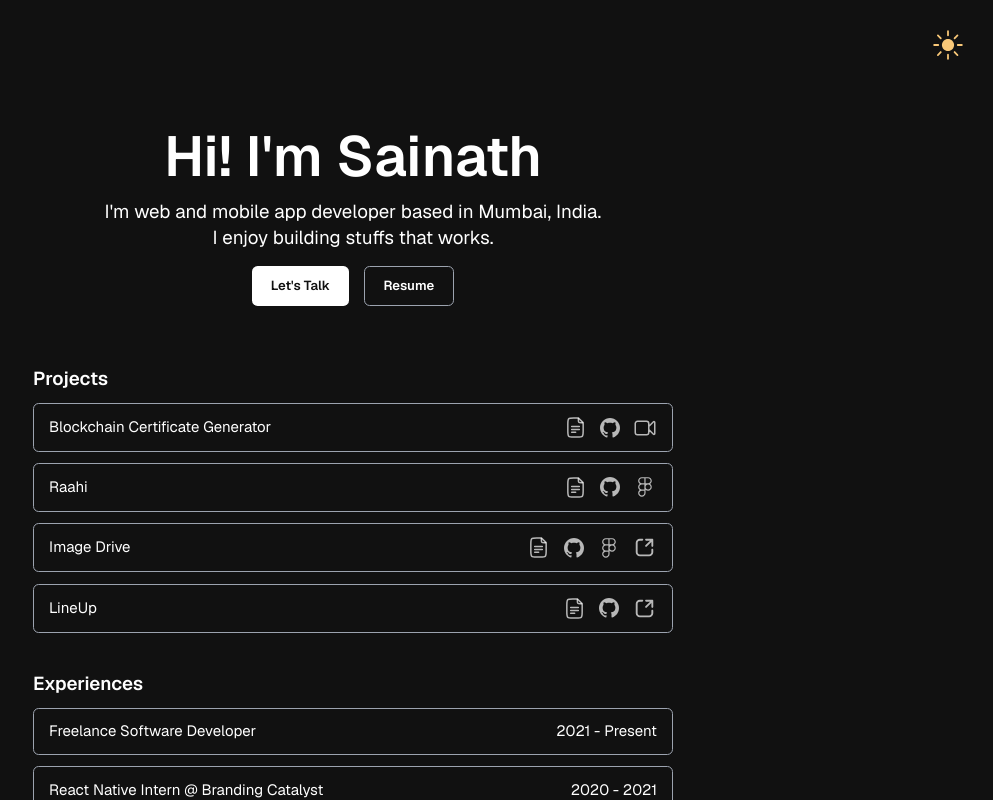
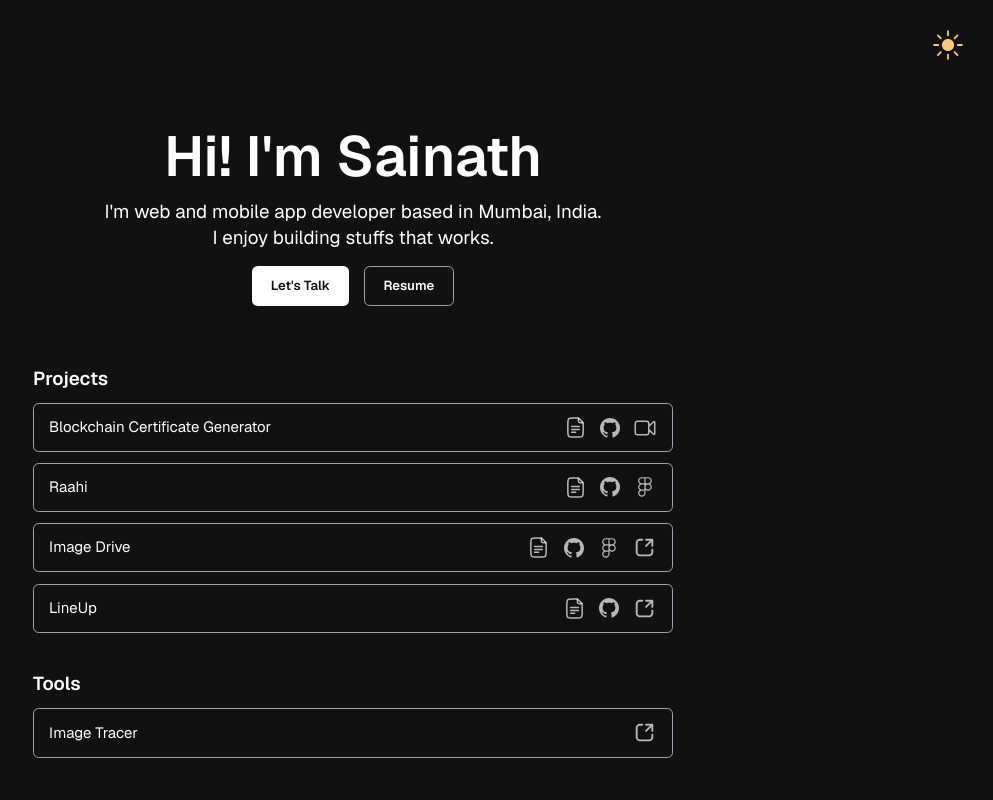
Before and after one commit to SainathPoojary/sainathpoojary.github.io, a Next.js app: page / in a window 1280 px wide. Shown: the whole page, without its empty margins (287-1280 px from the left). Built offline with nearby package versions, Linux system fonts and the light colour scheme.

Commit message:
feat: Add Tools section and update data structure

```diff
--- a/src/app/page.tsx
+++ b/src/app/page.tsx
@@ -3,6 +3,7 @@ import Hero from "../partials/hero";
 import Blogs from "@/partials/blog";
 import Experiences from "@/partials/experience";
 import Socials from "@/partials/socials";
+import Tools from "@/partials/tools";
 
 export default function Home() {
   return (
@@ -11,6 +12,7 @@ export default function Home() {
         <Hero />
         <section className="flex flex-col gap-10">
           <Projects />
+          <Tools />
           <Experiences />
           <Blogs />
           <Socials />
--- a/src/assets/data/index.ts
+++ b/src/assets/data/index.ts
@@ -19,10 +19,16 @@ export interface Blog {
   markdown: string;
 }
 
+export interface Tool {
+  title: string;
+  live: string;
+}
+
 const data: {
   projects: Project[];
   experiences: Experience[];
   blogs: Blog[];
+  tools: Tool[];
 } = {
   projects: [
     {
@@ -85,6 +91,12 @@ const data: {
       markdown: "blog-css-coding-standards",
     }
   ],
+  tools: [
+    {
+      title: "Image Tracer",
+      live: "https://image-tracer-tool.vercel.app/",
+    },
+  ],
 };
 
 export default data;
--- /dev/null
+++ b/src/partials/tools.tsx
@@ -0,0 +1,24 @@
+import data from "@/assets/data";
+import { Card } from "@/components/card";
+
+const Tools = () => {
+  if (!data.tools.length) {
+    return null;
+  }
+  return (
+    <section className="flex flex-col gap-3">
+      <h2 className="text-xl font-semibold">Tools</h2>
+      <div className="flex flex-col gap-3">
+        {data.tools.map((tool) => (
+          <Card
+            key={tool.title?.replace(/\s/g, "-")}
+            title={tool.title}
+            deployedLink={tool.live}
+          />
+        ))}
+      </div>
+    </section>
+  );
+};
+
+export default Tools;
```
Also changed, not shown: 1 other file (tests, documents, lock files or other folders).
